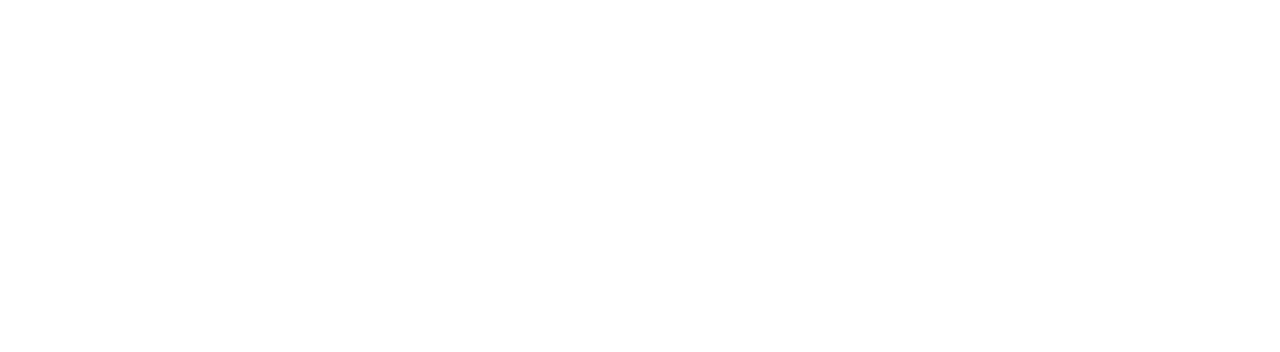
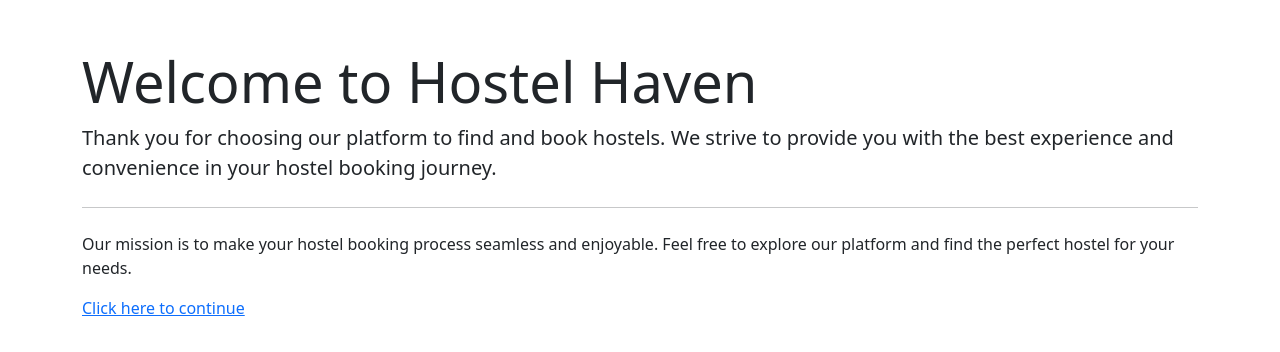
Before and after one commit to joel-olupot/hostel-haven, a React (Create React App) app: page / in a window 1280 px wide. Before the commit this address had no page. Shown: the top 352 px of the page. Built offline with nearby package versions, Linux system fonts and the light colour scheme.

Commit message:
Added About Page
This should act as the default or root page when a user loads the application

```diff
--- a/src/App.js
+++ b/src/App.js
@@ -4,12 +4,14 @@
 import HomePage from "./components/HomePage";
 import SignUp from "./components/SignUp";
 import Booking from "./components/BookingPage";
+import About from "./components/About";
 
 function App() {
   return (
     <Router>
       <div className="App">
         <Routes>
+          <Route path="/" element={<About />} />
           <Route path="/login" element={<Login />} />
           <Route path="/home" element={<HomePage />} />
           <Route path="/signup" element={<SignUp />} />
--- /dev/null
+++ b/src/components/About.jsx
@@ -0,0 +1,23 @@
+import React from "react";
+
+const About = () => {
+  return (
+    <div className="container mt-5">
+      <h1 className="display-4">Welcome to Hostel Haven</h1>
+      <p className="lead">
+        Thank you for choosing our platform to find and book hostels. We strive
+        to provide you with the best experience and convenience in your hostel
+        booking journey.
+      </p>
+      <hr className="my-4" />
+      <p>
+        Our mission is to make your hostel booking process seamless and
+        enjoyable. Feel free to explore our platform and find the perfect hostel
+        for your needs.
+      </p>
+      <a href="/home">Click here to continue</a>
+    </div>
+  );
+};
+
+export default About;
--- a/src/components/Navbar.jsx
+++ b/src/components/Navbar.jsx
@@ -33,7 +33,7 @@
               </a>
             </li>
             <li class="nav-item">
-              <a class="nav-link text-light" href="#">
+              <a class="nav-link text-light" href="/">
                 ABOUT
               </a>
             </li>
```
